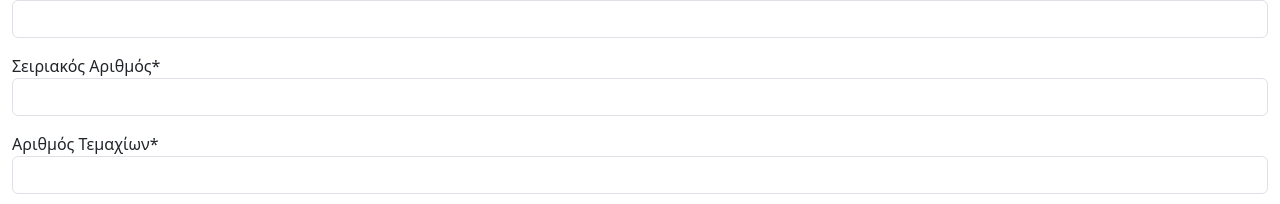
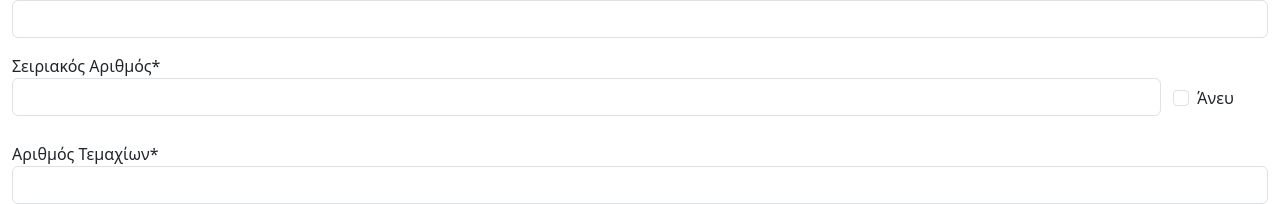
Before and after one commit to happyDebugging/hrt-mg-warehouse, an Angular app: page /water/material-lines/item in a window 1280 px wide. Shown: the part 481-685 px from the top of the page. Built offline with nearby package versions, Linux system fonts and the light colour scheme; no server answers; sample sign-in values are in the browser's storage.

Commit message:
Enabled functionality for added materials with no serial number.

```diff
--- a/src/app/material-details/material-details.component.html
+++ b/src/app/material-details/material-details.component.html
@@ -37,8 +37,20 @@
 
         <div class="form-group mb-3">
             <label for="serialNumber">Σειριακός Αριθμός*</label>
-            <input type="text" class="form-control" id="serialNumber" name="serialNumber"
-                [(ngModel)]="materialserialNumber" required>
+            <div class="row">
+                <div class="col-11">
+                    <input type="text" class="form-control" id="serialNumber" name="serialNumber"
+                        [(ngModel)]="materialserialNumber" [disabled]="hasNoSerialNumber" required>
+                </div>
+                <div class="col-1 form-check mt-2 mb-3">
+                    <input class="form-check-input" type="checkbox" value="" id="noSerialNumber" name="noSerialNumber"
+                    [(ngModel)]="hasNoSerialNumber" (click)="RadioSelectSerialNumberState(hasNoSerialNumber)">
+                <label class="form-check-label" for="noSerialNumber">
+                        Άνευ
+                </label>
+                </div>
+            </div>
+
         </div>
 
         <div class="form-group mb-3">
--- a/src/app/material-details/material-details.component.ts
+++ b/src/app/material-details/material-details.component.ts
@@ -30,6 +30,7 @@ export class MaterialDetailsComponent {
   materialId = '';
   materialName = '';
   materialserialNumber = '';
+  hasNoSerialNumber = false;
   materialQuantity = 0;
   materialStorageCategory = '';
   materialStoringPlace = '';
@@ -77,7 +78,7 @@ export class MaterialDetailsComponent {
 
   updateMaterialLines: Subscription = new Subscription;
 
-  constructor(private dbFunctionService: DbFunctionService,private router: Router) { }
+  constructor(private dbFunctionService: DbFunctionService, private router: Router) { }
 
   ngOnInit() {
 
@@ -134,6 +135,10 @@ export class MaterialDetailsComponent {
     }
   }
 
+  RadioSelectSerialNumberState(hasNoSerialNumber: boolean) {
+    this.hasNoSerialNumber = true;
+  }
+
   SetMaterialAsBorrowed(value: string) {
     if (value == 'borrowed') this.isMaterialBorrowed = true;
     else this.isMaterialBorrowed = false;
@@ -164,7 +169,11 @@ export class MaterialDetailsComponent {
 
     updatedMaterialLine.Id = this.materialId;
     updatedMaterialLine.MaterialName = this.materialName;
-    updatedMaterialLine.SerialNumber = this.materialserialNumber;
+    if (!this.hasNoSerialNumber) {
+      updatedMaterialLine.SerialNumber = this.materialserialNumber;
+    } else {
+      updatedMaterialLine.SerialNumber = 'Άνευ';
+    }
     updatedMaterialLine.Quantity = this.materialQuantity;
     updatedMaterialLine.StorageCategory = this.storageCategoryDescription;
     updatedMaterialLine.StoringPlace = this.materialStoringPlace;
@@ -233,7 +242,11 @@ export class MaterialDetailsComponent {
 
     materialLine.Id = this.materialId;
     materialLine.MaterialName = this.materialName;
-    materialLine.SerialNumber = this.materialserialNumber;
+    if (!this.hasNoSerialNumber) {
+      materialLine.SerialNumber = this.materialserialNumber;
+    } else {
+      materialLine.SerialNumber = 'Άνευ';
+    }
     materialLine.Quantity = this.materialQuantity;
     materialLine.StorageCategory = this.storageCategoryDescription;
     materialLine.StoringPlace = this.materialStoringPlace;
@@ -281,6 +294,12 @@ export class MaterialDetailsComponent {
     this.materialId = JSON.parse(JSON.stringify(localStorage.getItem('materialIdToPreview')));
     this.materialName = JSON.parse(JSON.stringify(localStorage.getItem('materialNameToPreview')));
     this.materialserialNumber = JSON.parse(JSON.stringify(localStorage.getItem('materialserialNumberToPreview')));
+    if (this.materialserialNumber != 'Άνευ') {
+      this.hasNoSerialNumber = false;
+    } else {
+      this.hasNoSerialNumber = true;
+      this.materialserialNumber = '';
+    }
     this.materialQuantity = JSON.parse(JSON.stringify(localStorage.getItem('materialQuantityToPreview')));
     this.materialStorageCategory = JSON.parse(JSON.stringify(localStorage.getItem('materialStorageCategoryToPreview')));
     this.materialStoringPlace = JSON.parse(JSON.stringify(localStorage.getItem('materialStoringPlaceToPreview')));
```
